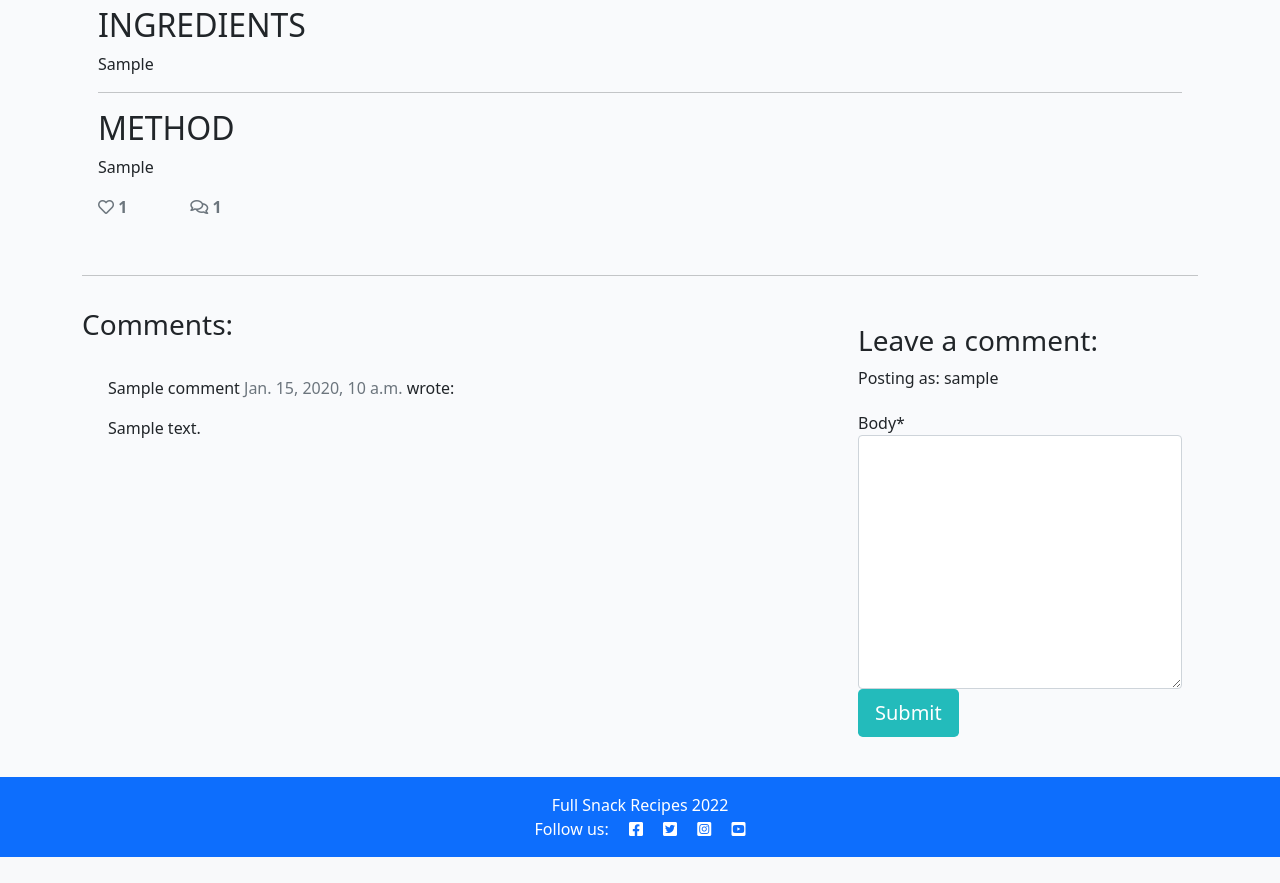
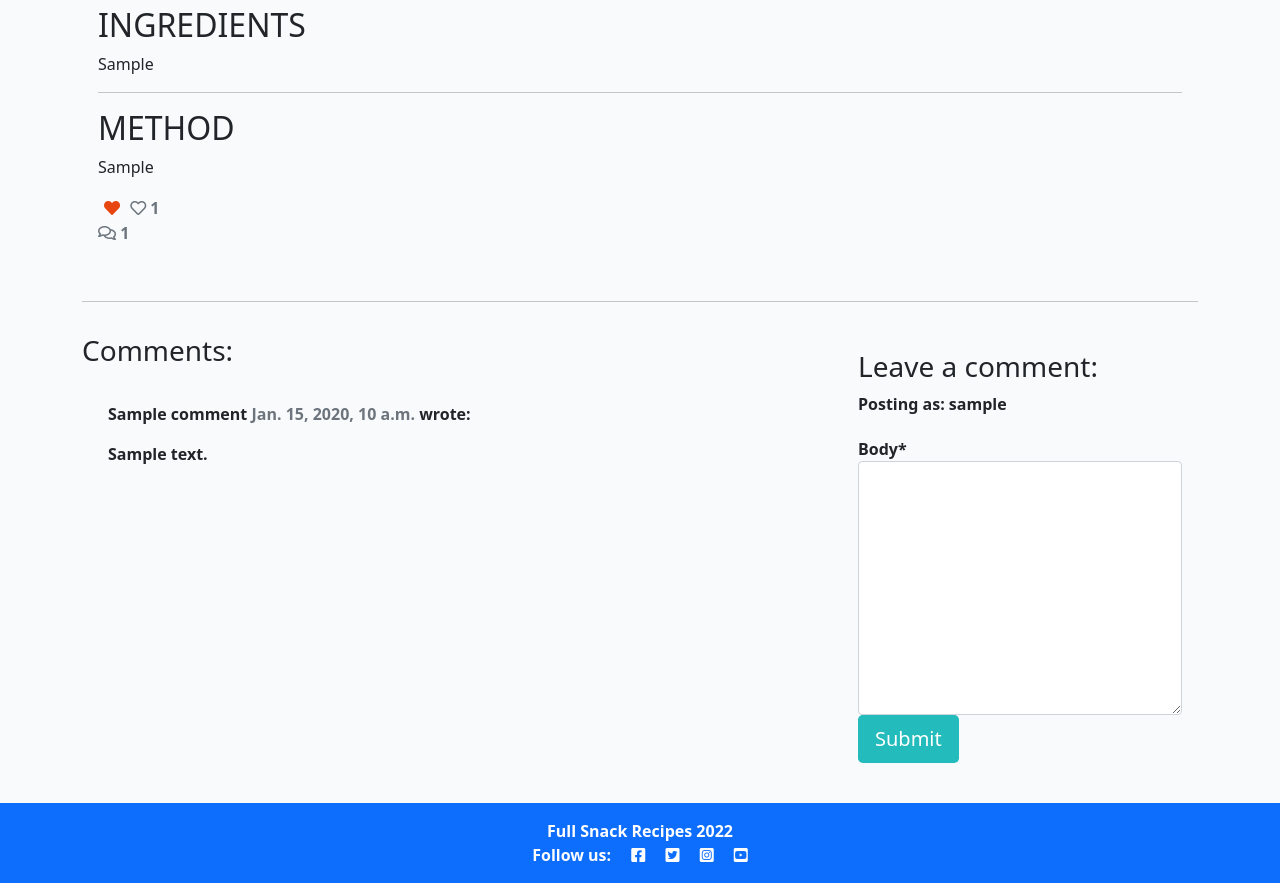
Before and after one commit to ChrisKellFSD/full-snack-receipes, a Django app: a page that uses templates/recipe_detail.html in a window 1280 px wide. Shown: the part 366-1249 px from the top of the page. Before the commit the page ends 1223 px from the top, so only its background shows below. Run offline with Django 3.2, Linux system fonts and the light colour scheme; a user stored in the database is signed in; tables that the repository leaves empty hold one stand-in row (values such as "Sample post"); some libraries are stand-ins or nearby versions.

Commit message:
Add like functionality to recipes that are posted

```diff
--- a/recipes/urls.py
+++ b/recipes/urls.py
@@ -5,4 +5,5 @@ from django.urls import path
 urlpatterns = [
     path('', views.RecipeList.as_view(), name='home'),
     path('<slug:slug>/', views.RecipeDetail.as_view(), name='recipe_detail'),
+    path('like/<slug:slug>', views.RecipeLike.as_view(), name='recipe_like'),
 ]
--- a/recipes/views.py
+++ b/recipes/views.py
@@ -1,5 +1,6 @@
-from django.shortcuts import render, get_object_or_404
+from django.shortcuts import render, get_object_or_404, reverse
 from django.views import generic, View
+from django.http import HttpResponseRedirect
 from .models import Recipe
 from .forms import CommentForm
 
@@ -64,3 +65,15 @@ class RecipeDetail(View):
                 "liked": liked
             },
         )
+
+
+class RecipeLike(View):
+
+    def post(self, request, slug, *args, **kwargs):
+        post = get_object_or_404(Recipe, slug=slug)
+        if post.likes.filter(id=request.user.id).exists():
+            post.likes.remove(request.user)
+        else:
+            post.likes.add(request.user)
+
+        return HttpResponseRedirect(reverse('recipe_detail', args=[slug]))
--- a/templates/recipe_detail.html
+++ b/templates/recipe_detail.html
@@ -41,6 +41,19 @@
                 <div class="row">
 
                     <div class="col-1">
+                        <strong>
+                            {% if user.is_authenticated %}
+                            <form class="d-inline" action="{% url 'recipe_like' recipe.slug %}" method="POST">
+                                {% csrf_token %}
+                                {% if liked %}
+                                <button type="submit" name="recipe_id" value="{{recipe.slug}}" class="btn-like"><i class="fas fa-heart"></i></button>
+                                {% else %}
+                                <button type="submit" name="recipe_id" value="{{recipe.slug}}" class="btn-like"><i class="far fa-heart"></i></button>
+                                {% endif %}
+                            </form>
+                            {% else %}
+                            <span class="text-secondary"><i class="far fa-heart"></i></span>
+                            {% endif %}
                         <!-- The number of likes goes before the closing strong tag -->
                         <strong class="text-secondary"><i class="far fa-heart"></i> {{ recipe.number_of_likes }}
                         </strong>
@@ -78,6 +91,7 @@
                     </p>
                     <!-- The body of the comment goes before the | -->
                     {{ comment.body | linebreaks }}
+
                 </div>
                 <!-- Our for loop ends here -->
                 {% endfor %}
```
